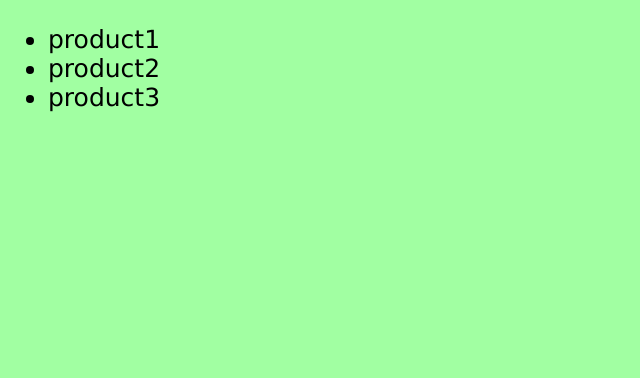
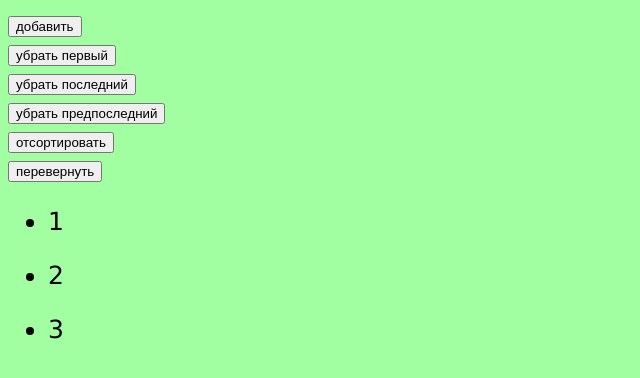
Before and after one commit to bronepoezd410/4AIP_VueExercises410, a Vue app in the folder MakoVueExercises/: page / in a window 1280 px wide. Shown: the top 378 px of the page, without its empty margins (0-640 px from the left). Built offline with nearby package versions, Linux system fonts and the light colour scheme.

Commit message:
035_Реактивность массивов

```diff
--- a/MakoVueExercises/src/App.vue
+++ b/MakoVueExercises/src/App.vue
@@ -1,19 +1,23 @@
 
 <template>
-    <div>
-        <ul>
-            <li v-for="things in products" :key="things.id">
-                {{ things.name }}
+    <button @click="add">добавить </button>
+    <br>
+    <button @click="removeb">убрать первый</button>
+    <br>
+    <button @click="removef">убрать последний</button>
+    <br>
+    <button @click="removel">убрать предпоследний</button>
+    <br>
+    <button @click="sort1">отсортировать</button>
+    <br>
+    <button @click="reverse1">перевернуть</button>
+    <br>
 
-
-
-            </li>
-
-
-        </ul>
-
-    </div>
-
+    <ul>
+        <li v-for="elem in arr">
+            <p> {{ elem }}</p>
+        </li>
+    </ul>
 </template>
 
 
@@ -25,27 +29,33 @@
 export default {
     data() {
         return {
-            products: [
-			{
-				id: 1,
-				name: 'product1',
-			},
-			{
-				id: 2,
-				name: 'product2',
-			},
-			{
-				id: 3,
-				name: 'product3',
-			},
-		]
+		arr: ['1', '2', '3'],
 	}
 },
     methods:
     {
+        add: function() {
+		this.arr.push(this.arr.length); // добавить элемент
+        },
+        removeb: function(){
+        this.arr.shift(0) // убрать первый
+        },
+        removef: function(){
+        this.arr.splice(this.arr.length-1) //убрать последний
+        },
+        removel: function(){
+        this.arr.splice(this.arr.length-2, 1) //убрать предпоследний
+        },
+        sort1: function(){
+        this.arr.sort() //отсортировать
+        },
+        reverse1: function(){
+        this.arr.reverse() //отсортировать
+        },
 
     computed:
-    {    }
+    {
+    }
 
 
     }
```
